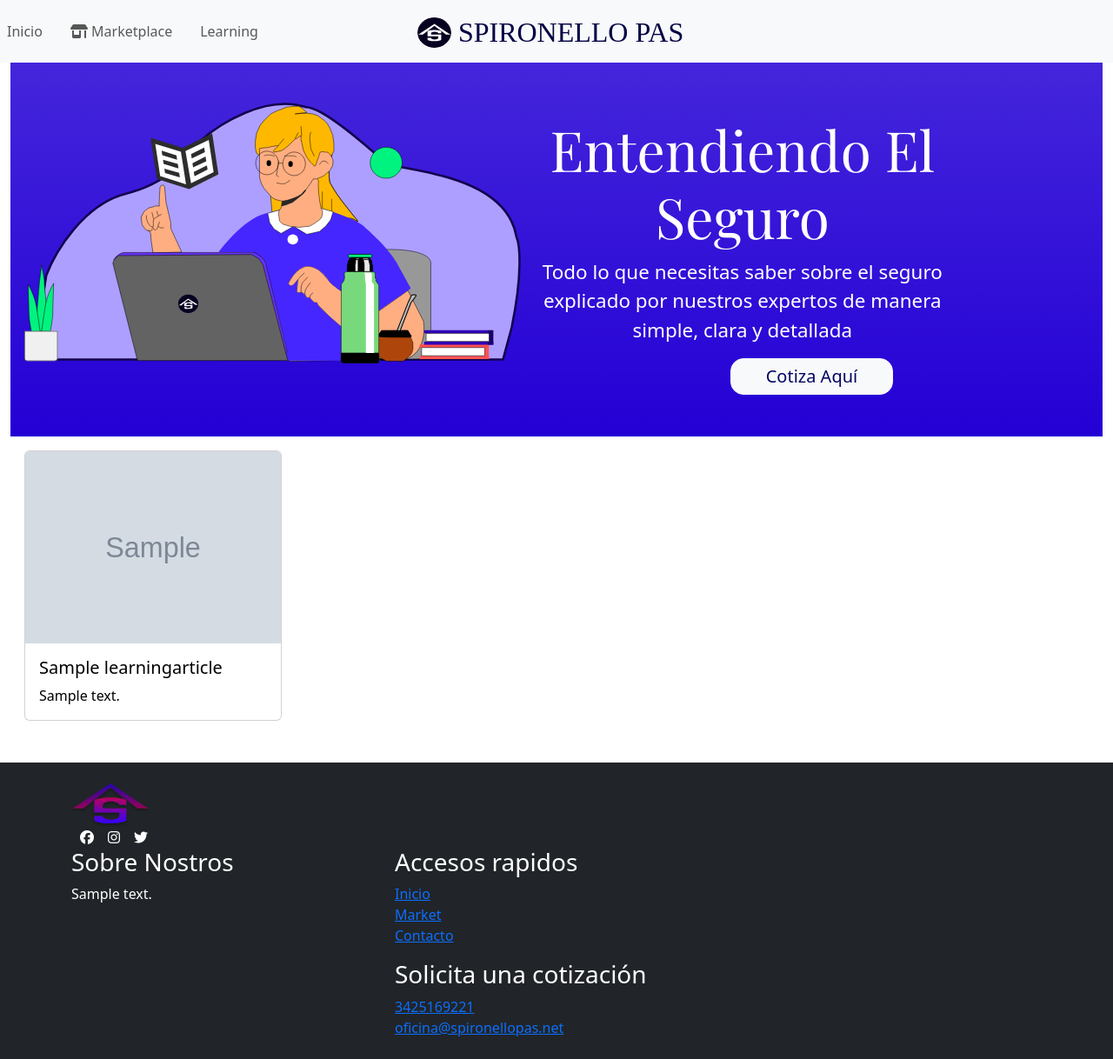
After one commit to aphxtwin/spironellopas.net, a Django app: page /learning in a window 1280 px wide. The commit adds this page. Shown: the whole page at 87% size. Run offline with Django 4.2, Linux system fonts and the light colour scheme; tables that the repository leaves empty hold one stand-in row (values such as "Sample post"); grey boxes marked "Sample" are stand-in pictures; some libraries are stand-ins or nearby versions; some web fonts are replaced.

Commit message:
Last Commit

```diff
--- a/spironellohome/models.py
+++ b/spironellohome/models.py
@@ -19,6 +19,33 @@ class InsuranceList(models.Model):
         self.slug = slugify(self.title)
         super().save(*args, **kwargs)
 
+class LearningArticles(models.Model):
+    '''
+    This model is used for the learning articles
+    '''
+    title = models.CharField(max_length=250, null=False, blank=False)
+    summary = models.CharField(max_length=1000, blank = True)
+    image = models.ImageField(null=True, blank =True)
+    image_description = models.CharField(max_length = 255, blank = True)
+    date_posted = models.DateTimeField(auto_now_add = True)
+    body = RichTextField(default = '')
+    slug = models.SlugField(max_length=255, blank=True, null=True)
+    def __str__(self):
+        return self.title
+    def save(self, *args, **kwargs):
+        self.slug = slugify(self.title)
+        super().save(*args, **kwargs)
+
+class Section(models.Model):
+    '''
+    This model is used for the div elements with title-heading and paragraphs of the
+    learning articles.
+    '''
+    title = models.CharField(max_length=100, null=False, blank=False)
+    body = RichTextField(default = '')
+    article = models.ForeignKey(LearningArticles, on_delete=models.CASCADE, related_name='sections')
+    def __str__(self):
+        return self.title
 
 class VisitorData(models.Model):
     '''
--- a/spironellohome/static/spironellohome/homestyles.css
+++ b/spironellohome/static/spironellohome/homestyles.css
@@ -5,6 +5,9 @@
 @import url('https://fonts.googleapis.com/css2?family=Playball&display=swap');
 @import url('https://fonts.googleapis.com/css2?family=Playball&family=Source+Serif+Pro&display=swap');
 
+body{
+    padding-top: 70px;
+}
 #website-header{
     background-color: rgb(36, 0, 213);
     color: white;
@@ -19,10 +22,7 @@
     padding: 0.3rem 2.5rem 0.3rem 2.5rem;
     color: rgb(0, 6, 97)
 }
-.navbar {
-    position: relative;
-    border-bottom:2px solid rgb(177, 177, 177);
-}
+
 #spironellobrandname{
     font-family: 'Source Serif Pro', serif;
     font-size: 2rem;
--- /dev/null
+++ b/spironellohome/static/spironellohome/learningstyles.css
@@ -0,0 +1,21 @@
+.learning-title{
+    font-family: 'playfair display', serif;
+    font-size: 4rem;
+}
+.learning-header {
+    background-color: rgb(36, 0, 213);
+    color: white;
+    padding-top: 3rem;
+    padding-bottom: 2rem;
+}
+.learning-paragraph{
+    font-size: 1.4rem;
+}
+
+.card {
+    transition: all 0.3s ease-in-out;
+}
+
+.card:hover {
+transform: scale(1.05);
+}
--- a/spironellohome/templates/spironellohome/base.html
+++ b/spironellohome/templates/spironellohome/base.html
@@ -14,10 +14,11 @@
   <!-- CSS -->
   <link rel="stylesheet" href="{% static 'spironellohome/homestyles.css' %}">
   <link href="https://cdn.jsdelivr.net/npm/bootstrap@5.3.0-alpha1/dist/css/bootstrap.min.css" rel="stylesheet" integrity="sha384-GLhlTQ8iRABdZLl6O3oVMWSktQOp6b7In1Zl3/Jr59b6EGGoI1aFkw7cmDA6j6gD" crossorigin="anonymous">  <link rel="preconnect" href="https://fonts.googleapis.com"><link rel="preconnect" href="https://fonts.gstatic.com" crossorigin><link href="https://fonts.googleapis.com/css2?family=Noto+Serif&display=swap" rel="stylesheet">
+  {% block extrastyle %}{% endblock %}
 </head>
 <body>
   <!--Navbar-->
-  <nav class="navbar navbar-expand-sm navbar-light bg-light">
+  <nav class="navbar navbar-expand-sm fixed-top navbar-light bg-light">
     <div class="navbar-brand-fixed" style="margin-bottom: 3.5rem;">
       <a class="navbar-brand" href="{% url 'index' %}" id="spironellobrandname">
         <img src="{% static 'spironellohome/images/spironellopasdef.svg' %}" alt="Logo" class="img-fluid rounded-circle" style="height:35px; margin-bottom: 0.4rem;">
@@ -36,7 +37,7 @@
           <a class="nav-link" href="{% url 'marketplace' %}"><i class="fa-solid fa-shop"></i> Marketplace</a>
         </li>
         <li class="nav-item">
-          <a class="nav-link" href="#">Contacto</a>
+          <a class="nav-link" href="{% url 'learning' %}">Learning</a>
         </li>
       </ul>
     </div>
--- /dev/null
+++ b/spironellohome/templates/spironellohome/learning.html
@@ -0,0 +1,34 @@
+{% extends "spironellohome/base.html" %}
+{% load static %}
+
+{% block extrastyle %}
+    <link rel="stylesheet" href="{% static 'spironellohome/learningstyles.css' %}">
+{% endblock extrastyle %}
+
+{% block content %}
+<div class="container-fluid">
+    <div class="learning-header d-md-flex justify-content-center bg-gradient">
+        <img class="d-none d-md-block" src="{% static 'spironellohome/images/learning-draw.svg' %}" style="height: 300px; padding-left: 1rem;" alt="illustration">
+        <div class="title-paragraph d-block text-center m-3">
+            <h1 class="learning-title text-center w-75 display-3">Entendiendo El Seguro</h1>
+            <p class="learning-paragraph text-center w-75">Todo lo que necesitas saber sobre el seguro explicado por nuestros expertos de manera simple, clara y detallada</p>
+            <a href="{% url 'quickquote' %}" id="cotiza-ahora-btn" class="btn btn-lg btn-light">Cotiza Aquí</a>
+        </div>
+        <img class="d-md-none d-block" src="{% static 'spironellohome/images/learning-draw.svg' %}" style="height: 200px; padding-left: 1rem;" alt="illustration">
+    </div>
+    <div class="row">
+      <div class="col-md-3 mb-5 m-3">
+        {% for article in learning_articles %}
+        <div class="card">
+            <a href="{% url 'detailed_article' slug=article.slug %}" style="text-decoration: none; color: black;">
+                <img src="{{ article.image.url }}" class="card-img-top" alt="{{article.title}} Image">
+                <div class="card-body">
+                    <h5 class="card-title">{{ article.title }}</h5>
+                    <p class="card-text">{{ article.summary }}</p>
+                </div>
+            </a>
+        </div>
+        {% endfor %}
+      </div>
+
+{% endblock %}
--- a/spironellohome/urls.py
+++ b/spironellohome/urls.py
@@ -1,11 +1,13 @@
 from django.urls import path
 from . import views
-from .views import QuoteWizardView, IndexView, MarketplaceView, ProductDetailView
+from .views import QuoteWizardView, IndexView, MarketplaceView, ProductDetailView, LearningView, DetailedArticle
 from .forms import ProductSelectionForm,QuoteForm, CarForm, HouseForm
 
 
 urlpatterns = [
     path("", IndexView.as_view() , name="index"),
+    path("learning",LearningView.as_view(), name="learning"),
+    path("learning/<slug:slug>", DetailedArticle.as_view(), name="detailed_article"),
     path("cotizacion", QuoteWizardView.as_view(), name='quickquote'),
     path("marketplace", MarketplaceView.as_view(), name="marketplace"),
     path("marketplace/<slug:slug>", ProductDetailView.as_view(), name= 'product_detail')
--- a/spironellohome/views.py
+++ b/spironellohome/views.py
@@ -2,10 +2,8 @@ from django.shortcuts import render, HttpResponseRedirect
 from django.views.generic import TemplateView
 from formtools.wizard.views import SessionWizardView
 from .forms import ProductSelectionForm, QuoteForm, CarForm, HouseForm
-from .models import InsuranceList, VisitorData, Car
+from .models import InsuranceList, VisitorData, Car, LearningArticles, Section
 # Create your views here.
-
-
 
 class IndexView(TemplateView):
     '''
@@ -13,6 +11,29 @@ class IndexView(TemplateView):
     '''
     template_name = 'spironellohome/homepage.html'
 
+class LearningView(TemplateView):
+    '''
+    This class is used to render the articles section
+    '''
+    template_name = 'spironellohome/learning.html'
+    def get_context_data(self, **kwargs):
+        context = super().get_context_data(**kwargs)
+        context['learning_articles'] = LearningArticles.objects.all()
+        return context
+
+class DetailedArticle(TemplateView):
+    '''
+    This class is used to render the detailed article
+    '''
+    template_name = 'spironellohome/detailed_article.html'
+
+    def get_context_data(self, **kwargs):
+        context = super().get_context_data(**kwargs)
+        article_slug = self.kwargs['slug']
+        article_id = LearningArticles.objects.get(slug = article_slug)
+        context['slug'] = LearningArticles.objects.filter(slug = article_slug)
+        context['sections'] = Section.objects.filter(article = article_id)
+        return context
 
 
 class MarketplaceView(TemplateView):
@@ -31,7 +52,6 @@ class ProductDetailView(TemplateView):
     This class is used to render the product detail page
     '''
     template_name = 'spironellohome/producto.html'
-
     def get_context_data(self, **kwargs):
         context = super().get_context_data(**kwargs)
         context['detailed_product'] = InsuranceList.objects.filter(slug = self.kwargs['slug'])
```
Also changed, not shown: spironellohome/admin.py (+16 -0 lines), spironellohome/templates/spironellohome/detailed_article.html (added, +18 -0 lines), spironellohome/templates/spironellohome/homepage.html (+1 -16 lines), spironellohome/migrations/0032_learningarticles.py (added), spironellohome/migrations/0033_alter_learningarticles_summary.py (added), spironellohome/migrations/0034_section.py (added), spironellohome/migrations/0035_delete_section.py (added), spironellohome/migrations/0036_section.py (added), spironellohome/static/spironellohome/images/learning-draw.svg (added).
